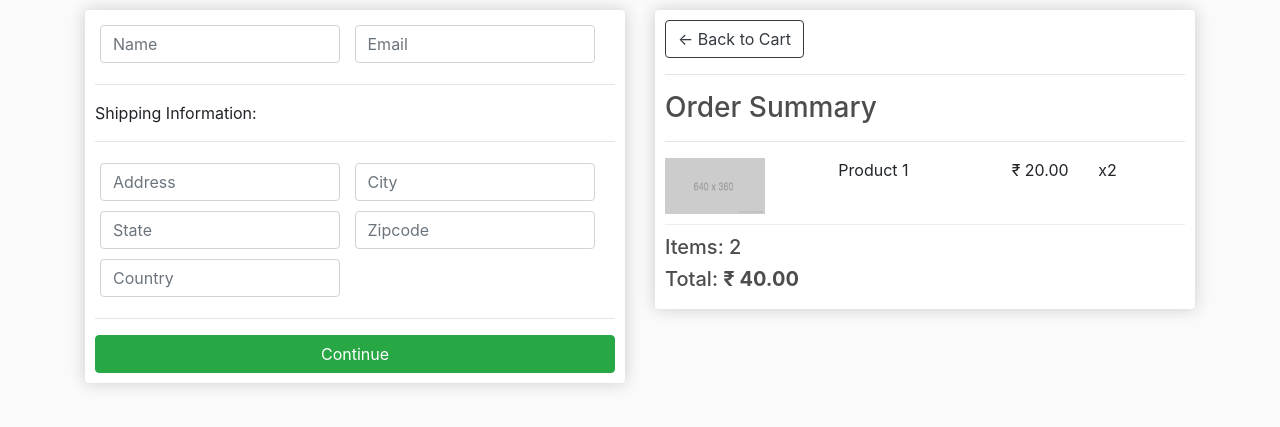
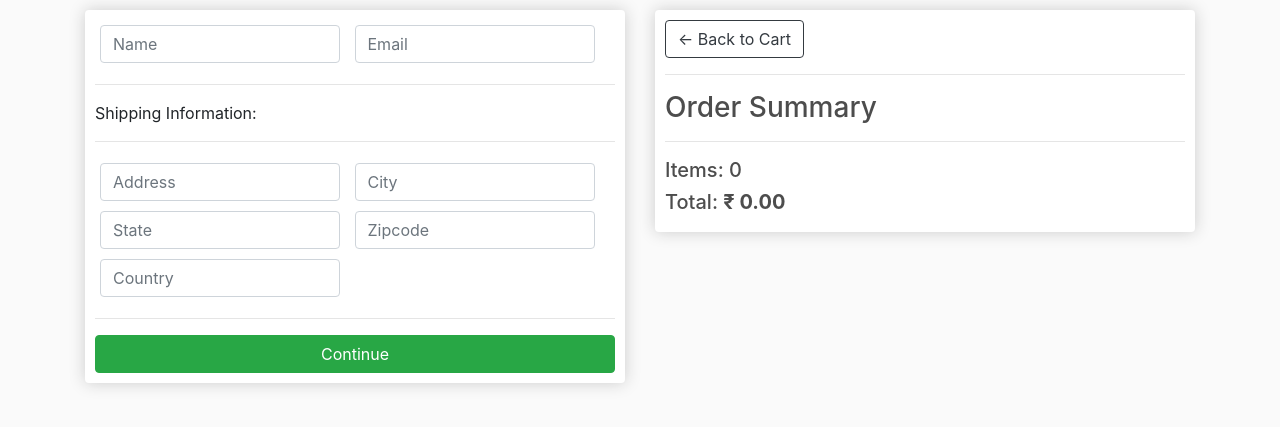
Before and after one commit to shivajit410/django-ecommerce-app, a Django app: page /checkout/ in a window 1280 px wide. Shown: the part 57-484 px from the top of the page. Run offline with Django 3.2, Linux system fonts and the light colour scheme; some libraries are stand-ins or nearby versions.

Commit message:
Render checkout page dynamically

```diff
--- a/store/views.py
+++ b/store/views.py
@@ -21,5 +21,13 @@ def cart(request):
 
 
 def checkout(request):
-    context = {}
+    if request.user.is_authenticated:
+        customer = request.user.customer
+        order, created = Order.objects.get_or_create(customer=customer, complete=False)
+        items = order.orderitem_set.all()
+    else:
+        # Create empty cart for non logged users
+        order = {'get_cart_total':0, 'get_cart_items':0}
+        items = []
+    context = {'items':items, 'order':order}
     return render(request, 'store/checkout.html', context)
--- a/templates/store/checkout.html
+++ b/templates/store/checkout.html
@@ -94,17 +94,22 @@
             <hr>
             <h3>Order Summary</h3>
             <hr>
-            <div class="cart-row">
-                <div style="flex: 2;">
-                    <img src="{% static 'images/placeholder.png' %}" alt="" class="row-image">
+
+            {% for item in items %}
+                <div class="cart-row">
+                    <div style="flex: 2;">
+                        <img src={{item.product.imageURL}} alt="" class="row-image">
+                    </div>
+                    <div style="flex: 2;">{{item.product.name}}</div>
+                    <div style="flex: 1;">&#x20B9; {{item.product.price|floatformat:2}}</div>
+                    <div style="flex: 1;">x{{item.quantity}}</div>
                 </div>
-                <div style="flex: 2;">Product 1</div>
-                <div style="flex: 1;">&#x20B9; 20.00</div>
-                <div style="flex: 1;">x2</div>
-            </div>
-            <h5>Items: 2</h5>
+            {% endfor %}
+
+
+            <h5>Items: {{order.get_cart_items}}</h5>
             <h5>Total:
-                <strong>&#x20B9; 40.00</strong>
+                <strong>&#x20B9; {{order.get_cart_total|floatformat:2}}</strong>
             </h5>
         </div>
     </div>
```
Also changed, not shown: db.sqlite3.
